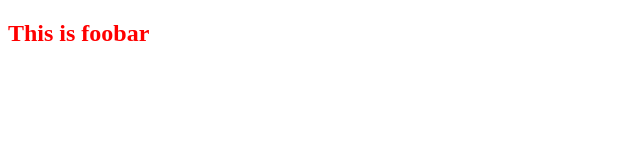
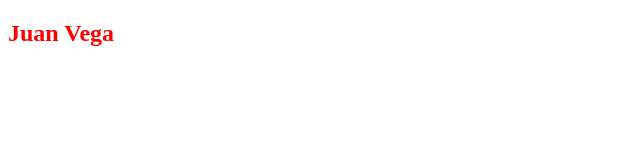
Before and after one commit to JuanTwoFour/Foobar, a plain HTML site: page index.html in a window 1280 px wide. Shown: the full height of the page, 0-640 px from the left. Drawn offline with Linux system fonts and the light colour scheme.

Commit message:
update h2 with my name

```diff
--- a/index.html
+++ b/index.html
@@ -7,6 +7,6 @@
     <title>I'm committed</title>
   </head>
   <body>
-    <h2>This is foobar</h2>
+    <h2>Juan Vega</h2>
   </body>
 </html>
```
